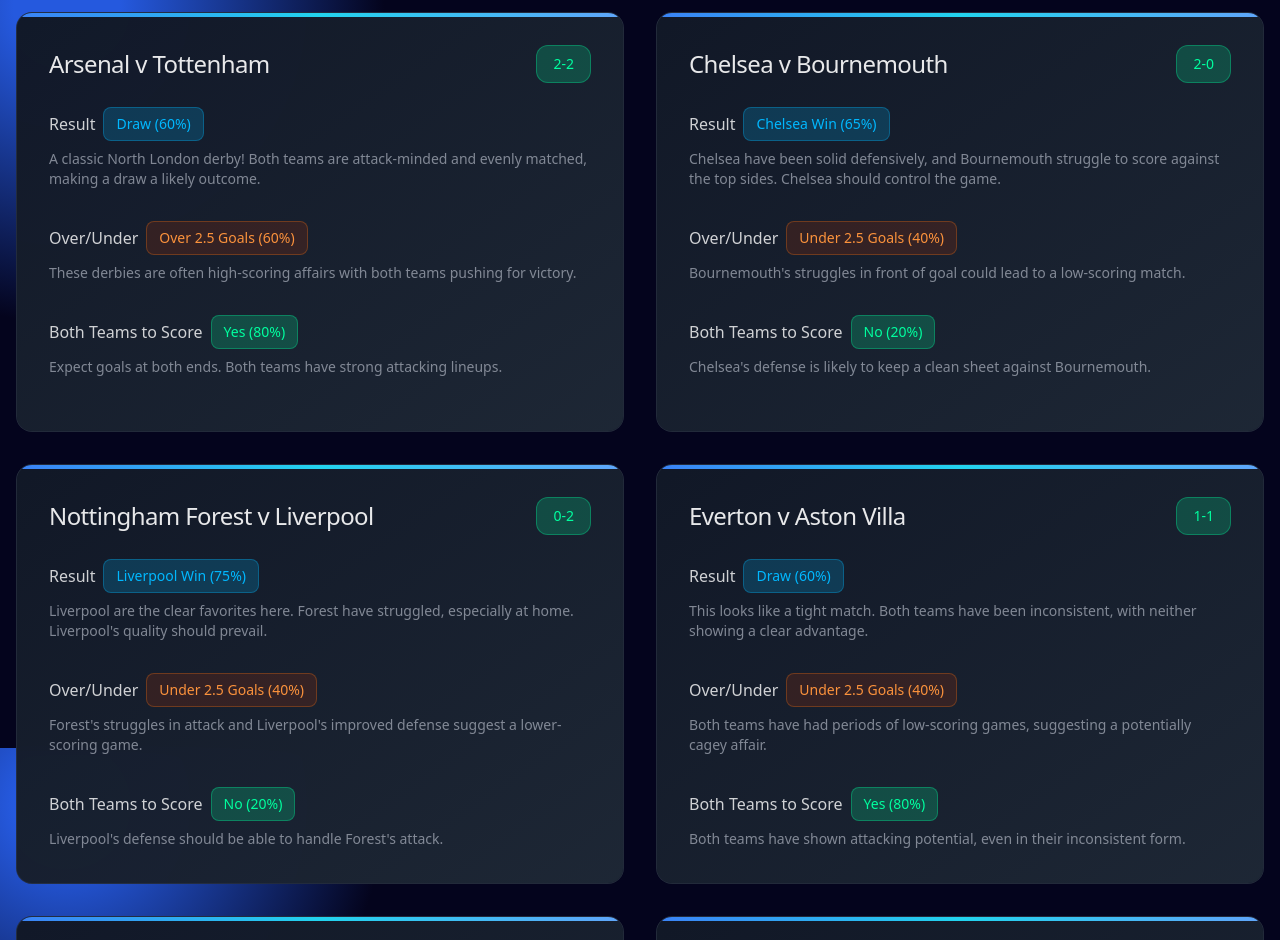
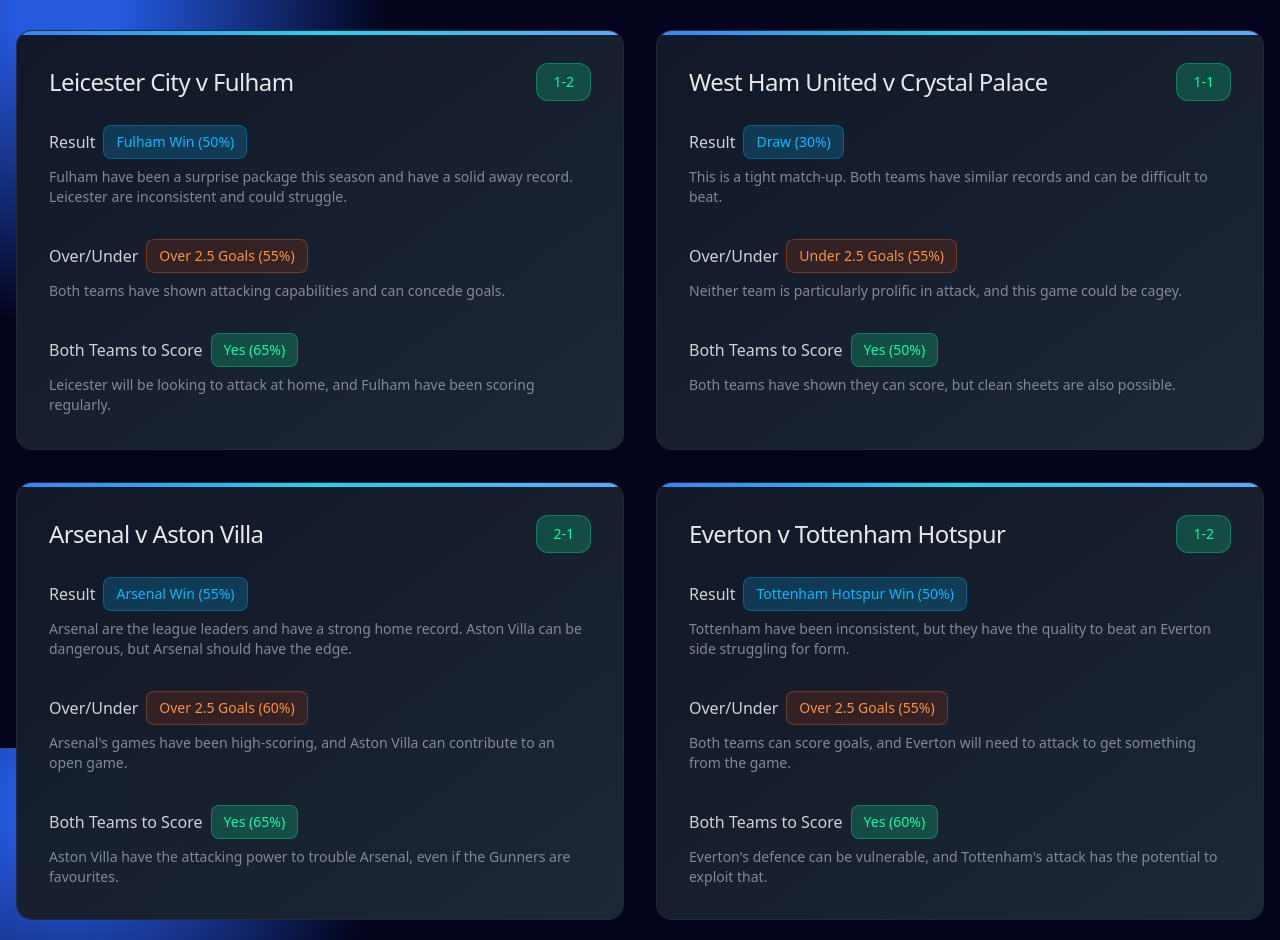
Before and after one commit to ilken/plai, a Next.js app: page / in a window 1280 px wide. Shown: the part 852-1792 px from the top of the page. Built offline with nearby package versions, Linux system fonts and the light colour scheme.

Commit message:
feat: week2 data upload

```diff
--- a/src/data/week1.data.ts
+++ b/src/data/week1.data.ts
@@ -1,6 +1,6 @@
 import { Predictions } from '@/types/Prediction.types';
 
-export const week1Data: Predictions = {
+export const data: Predictions = {
   "predictions": [
     {
       "match": "Brentford v Manchester City",
--- /dev/null
+++ b/src/data/week2.data.ts
@@ -0,0 +1,196 @@
+import { Predictions } from '@/types/Prediction.types';
+
+export const data: Predictions = {
+  "predictions": [
+    {
+      "match": "Newcastle United v AFC Bournemouth",
+      "potentialScore": "2-1",
+      "result": {
+        "prediction": "Newcastle United Win",
+        "probability": 60,
+        "analysis": "Newcastle are in excellent form and have a strong home record. Bournemouth have struggled this season, especially away from home."
+      },
+      "overUnder": {
+        "prediction": "Over 2.5 Goals",
+        "probability": 55,
+        "analysis": "Newcastle's games have been high-scoring recently, and Bournemouth can contribute to the goals tally."
+      },
+      "bothTeamsToScore": {
+        "prediction": "Yes",
+        "probability": 60,
+        "analysis": "Bournemouth have found the net in most of their games, even in defeat. Newcastle's attack is also a threat."
+      }
+    },
+    {
+      "match": "Brentford v Liverpool",
+      "potentialScore": "1-2",
+      "result": {
+        "prediction": "Liverpool Win",
+        "probability": 50,
+        "analysis": "Liverpool are finding form and have a good record against Brentford. However, Brentford are strong at home and could cause an upset."
+      },
+      "overUnder": {
+        "prediction": "Over 2.5 Goals",
+        "probability": 65,
+        "analysis": "Both teams have attacking strengths and can be vulnerable defensively."
+      },
+      "bothTeamsToScore": {
+        "prediction": "Yes",
+        "probability": 70,
+        "analysis": "Brentford are likely to score at home, and Liverpool's attack should also find opportunities."
+      }
+    },
+    {
+      "match": "Leicester City v Fulham",
+      "potentialScore": "1-2",
+      "result": {
+        "prediction": "Fulham Win",
+        "probability": 50,
+        "analysis": "Fulham have been a surprise package this season and have a solid away record. Leicester are inconsistent and could struggle."
+      },
+      "overUnder": {
+        "prediction": "Over 2.5 Goals",
+        "probability": 55,
+        "analysis": "Both teams have shown attacking capabilities and can concede goals."
+      },
+      "bothTeamsToScore": {
+        "prediction": "Yes",
+        "probability": 65,
+        "analysis": "Leicester will be looking to attack at home, and Fulham have been scoring regularly."
+      }
+    },
+    {
+      "match": "West Ham United v Crystal Palace",
+      "potentialScore": "1-1",
+      "result": {
+        "prediction": "Draw",
+        "probability": 30,
+        "analysis": "This is a tight match-up. Both teams have similar records and can be difficult to beat."
+      },
+      "overUnder": {
+        "prediction": "Under 2.5 Goals",
+        "probability": 55,
+        "analysis": "Neither team is particularly prolific in attack, and this game could be cagey."
+      },
+      "bothTeamsToScore": {
+        "prediction": "Yes",
+        "probability": 50,
+        "analysis": "Both teams have shown they can score, but clean sheets are also possible."
+      }
+    },
+    {
+      "match": "Arsenal v Aston Villa",
+      "potentialScore": "2-1",
+      "result": {
+        "prediction": "Arsenal Win",
+        "probability": 55,
+        "analysis": "Arsenal are the league leaders and have a strong home record. Aston Villa can be dangerous, but Arsenal should have the edge."
+      },
+      "overUnder": {
+        "prediction": "Over 2.5 Goals",
+        "probability": 60,
+        "analysis": "Arsenal's games have been high-scoring, and Aston Villa can contribute to an open game."
+      },
+      "bothTeamsToScore": {
+        "prediction": "Yes",
+        "probability": 65,
+        "analysis": "Aston Villa have the attacking power to trouble Arsenal, even if the Gunners are favourites."
+      }
+    },
+    {
+      "match": "Everton v Tottenham Hotspur",
+      "potentialScore": "1-2",
+      "result": {
+        "prediction": "Tottenham Hotspur Win",
+        "probability": 50,
+        "analysis": "Tottenham have been inconsistent, but they have the quality to beat an Everton side struggling for form."
+      },
+      "overUnder": {
+        "prediction": "Over 2.5 Goals",
+        "probability": 55,
+        "analysis": "Both teams can score goals, and Everton will need to attack to get something from the game."
+      },
+      "bothTeamsToScore": {
+        "prediction": "Yes",
+        "probability": 60,
+        "analysis": "Everton's defence can be vulnerable, and Tottenham's attack has the potential to exploit that."
+      }
+    },
+    {
+      "match": "Manchester United v Brighton & Hove Albion",
+      "potentialScore": "1-1",
+      "result": {
+        "prediction": "Draw",
+        "probability": 35,
+        "analysis": "This is a tough one to call. Both teams are capable of winning, but a draw is a likely outcome."
+      },
+      "overUnder": {
+        "prediction": "Under 2.5 Goals",
+        "probability": 55,
+        "analysis": "Both teams can be solid defensively, and this game could be tight and tactical."
+      },
+      "bothTeamsToScore": {
+        "prediction": "Yes",
+        "probability": 55,
+        "analysis": "Both teams have shown they can score, but a clean sheet is also a possibility."
+      }
+    },
+    {
+      "match": "Nottingham Forest v Southampton",
+      "potentialScore": "2-0",
+      "result": {
+        "prediction": "Nottingham Forest Win",
+        "probability": 65,
+        "analysis": "Nottingham Forest have been strong at home, while Southampton are struggling at the bottom of the table."
+      },
+      "overUnder": {
+        "prediction": "Under 2.5 Goals",
+        "probability": 60,
+        "analysis": "Southampton have struggled to score goals, and Forest may not need many to win."
+      },
+      "bothTeamsToScore": {
+        "prediction": "No",
+        "probability": 60,
+        "analysis": "Southampton's lack of goals makes it likely that Forest could keep a clean sheet."
+      }
+    },
+    {
+      "match": "Ipswich Town v Manchester City",
+      "potentialScore": "0-3",
+      "result": {
+        "prediction": "Manchester City Win",
+        "probability": 75,
+        "analysis": "Manchester City are a dominant force, and Ipswich Town are likely to struggle against their quality."
+      },
+      "overUnder": {
+        "prediction": "Over 2.5 Goals",
+        "probability": 65,
+        "analysis": "Manchester City's attacking power should see them score several goals."
+      },
+      "bothTeamsToScore": {
+        "prediction": "No",
+        "probability": 60,
+        "analysis": "Ipswich Town may struggle to breach City's defence, while City are likely to score freely."
+      }
+    },
+    {
+      "match": "Chelsea v Wolverhampton Wanderers",
+      "potentialScore": "2-0",
+      "result": {
+        "prediction": "Chelsea Win",
+        "probability": 60,
+        "analysis": "Chelsea have been inconsistent, but they should have too much for Wolves, who are struggling near the bottom of the table."
+      },
+      "overUnder": {
+        "prediction": "Under 2.5 Goals",
+        "probability": 55,
+        "analysis": "Wolves have struggled to score, and Chelsea may not need many goals to win."
+      },
+      "bothTeamsToScore": {
+        "prediction": "No",
+        "probability": 55,
+        "analysis": "Wolves' lack of goalscoring threat suggests Chelsea could keep a clean sheet."
+      }
+    }
+  ]
+};
--- a/src/pages/index.tsx
+++ b/src/pages/index.tsx
@@ -3,12 +3,12 @@
 import { PredictionsGrid } from '@/components/predictions-grid/PredictionsGrid.component';
 import { Header } from '@/components/header/Header.component';
 import { Footer } from '@/components/footer/Footer.component';
-import { week1Data } from '@/data/week1.data';
+import { data } from '@/data/week2.data';
 import { PredictionsSchema } from '@/types/Prediction.types';
 import { PredictionCard } from '@/components/prediction-card/PredictionCard.component';
 
 export default function Home() {
-  const { predictions } = PredictionsSchema.parse(week1Data);
+  const { predictions } = PredictionsSchema.parse(data);
 
   return (
     <div className="min-h-screen flex flex-col">
```
Also changed, not shown: 1 other file (tests, documents, lock files or other folders).
